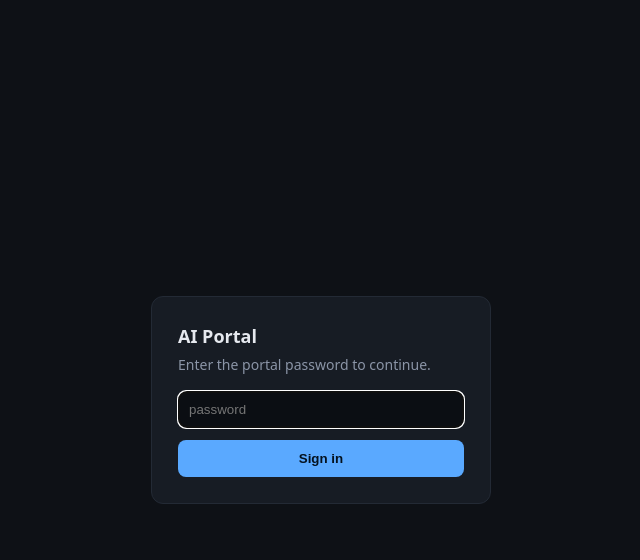
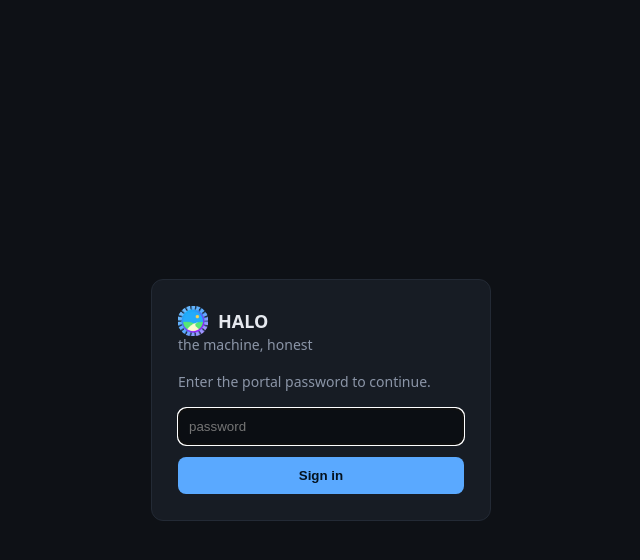
Before and after one commit to carolynhudson/ai-portal, a FastAPI app: page /login in a window 1280 px wide. Shown: the top 560 px of the page, without its empty margins (319-959 px from the left). Run offline with FastAPI, Linux system fonts and the light colour scheme; some libraries are stand-ins or nearby versions.

Commit message:
brand: HALO everywhere the tab and dialog speak — page titles '· HALO', login dialog wears the pasture logo + 'the machine, honest' (service description text keeps its 'AI Portal' service name)

```diff
--- a/web/templates/base.html
+++ b/web/templates/base.html
@@ -3,7 +3,7 @@
 <head>
 <meta charset="utf-8">
 <meta name="viewport" content="width=device-width,initial-scale=1">
-<title>{% block title %}AI Portal{% endblock %}</title>
+<title>{% block title %}HALO{% endblock %}</title>
 <link rel="icon" href="/static/favicon.ico" sizes="32x32">
 <link rel="apple-touch-icon" href="/static/apple-touch-icon.png">
 <script src="/static/htmx.min.js"></script>
--- a/web/templates/dashboard.html
+++ b/web/templates/dashboard.html
@@ -1,5 +1,5 @@
 {% extends "base.html" %}
-{% block title %}Status · AI Portal{% endblock %}
+{% block title %}Status · HALO{% endblock %}
 {% block body %}
 <!-- gotoInternal lives in /static/safe.js, loaded above: portal-path check, then an
      origin check against this page, then navigation by method. A page that redirects
--- a/web/templates/health.html
+++ b/web/templates/health.html
@@ -3,7 +3,7 @@
    the Status page or in Settings, behind its own confirm. No tabs: these are
    panels read together, not alternatives (plan §4.5). #}
 {% extends "base.html" %}
-{% block title %}Health · AI Portal{% endblock %}
+{% block title %}Health · HALO{% endblock %}
 {% block body %}
 <style>
 /* page-local only: the attention list, the free-space bar, the version table.
--- a/web/templates/help.html
+++ b/web/templates/help.html
@@ -1,5 +1,5 @@
 {% extends "base.html" %}
-{% block title %}Help · AI Portal{% endblock %}
+{% block title %}Help · HALO{% endblock %}
 {% block body %}
 <style>
 /* The knowledge base, as a two-pane document browser: a narrow outline rail
--- a/web/templates/login.html
+++ b/web/templates/login.html
@@ -5,7 +5,7 @@
 <meta name="viewport" content="width=device-width,initial-scale=1">
 <link rel="icon" href="/static/favicon.ico" sizes="32x32">
 <link rel="apple-touch-icon" href="/static/apple-touch-icon.png">
-<title>Sign in · AI Portal</title>
+<title>Sign in · HALO</title>
 <style>
 :root{--bg:#0e1116;--panel:#171c24;--fg:#e6e9ef;--mut:#8b95a7;--acc:#5aa9ff;--bad:#f85149;--line:#232a35}
 *{box-sizing:border-box}
@@ -21,7 +21,9 @@ button{width:100%;margin-top:12px;padding:11px;border-radius:8px;border:0;backgr
 </head>
 <body>
 <div class="card">
-  <h1>AI Portal</h1>
+  <h1 style="display:flex;align-items:center;gap:10px">
+    <img src="/static/pasture-nav.png" alt="" width="30" height="30">HALO</h1>
+  <p class="mut" style="margin-top:-6px">the machine, honest</p>
   <p>Enter the portal password to continue.</p>
   <form method="post" action="/login">
     <input type="password" name="password" autofocus autocomplete="current-password" placeholder="password">
--- a/web/templates/models.html
+++ b/web/templates/models.html
@@ -1,5 +1,5 @@
 {% extends "base.html" %}
-{% block title %}Models · AI Portal{% endblock %}
+{% block title %}Models · HALO{% endblock %}
 {% block body %}
 <style>
 /* tab strip + panel geometry: /static/tabs.css */
--- a/web/templates/personalities.html
+++ b/web/templates/personalities.html
@@ -7,7 +7,7 @@
    Keeping the decision surface off the page is the point: the view a person consults is not the
    control that acts, so reading the page cannot be the moment something changes. #}
 {% extends "base.html" %}
-{% block title %}Personalities · AI Portal{% endblock %}
+{% block title %}Personalities · HALO{% endblock %}
 {% block body %}
 <style>
 /* page-local only. No tab geometry here — that lives in web/static/tabs.css and a page
--- a/web/templates/projects.html
+++ b/web/templates/projects.html
@@ -11,7 +11,7 @@
    assumed present, so a box on a machine without npm shows why its box is greyed instead of failing
    on click. #}
 {% extends "base.html" %}
-{% block title %}Projects · AI Portal{% endblock %}
+{% block title %}Projects · HALO{% endblock %}
 {% block body %}
 <style>
 /* page-local only. No tab geometry here — that lives in web/static/tabs.css. */
--- a/web/templates/settings.html
+++ b/web/templates/settings.html
@@ -1,5 +1,5 @@
 {% extends "base.html" %}
-{% block title %}Settings · AI Portal{% endblock %}
+{% block title %}Settings · HALO{% endblock %}
 {% block body %}
 <h2>Settings</h2>
 <p class="mut" style="font-size:13px;margin-top:-4px">
--- a/web/templates/updates.html
+++ b/web/templates/updates.html
@@ -1,5 +1,5 @@
 {% extends "base.html" %}
-{% block title %}Upgrades · AI Portal{% endblock %}
+{% block title %}Upgrades · HALO{% endblock %}
 {% block body %}
 {# The unified Updates page (owner, 6.14.1zi): the dashboard's tool-repository
    update machinery moved WHOLE (markup, styles, JS -- the owner's rule for the
--- a/web/templates/workroom.html
+++ b/web/templates/workroom.html
@@ -4,7 +4,7 @@
    publishes, reject deletes (confirm, as every delete). This page is the
    shared record and the triage in the same place the work lives. #}
 {% extends "base.html" %}
-{% block title %}Workroom · AI Portal{% endblock %}
+{% block title %}Workroom · HALO{% endblock %}
 {% block body %}
 <style>
 /* page-local only. */
```
Also changed, not shown: tests/test_ui_contract.py (+1 -1 lines).
